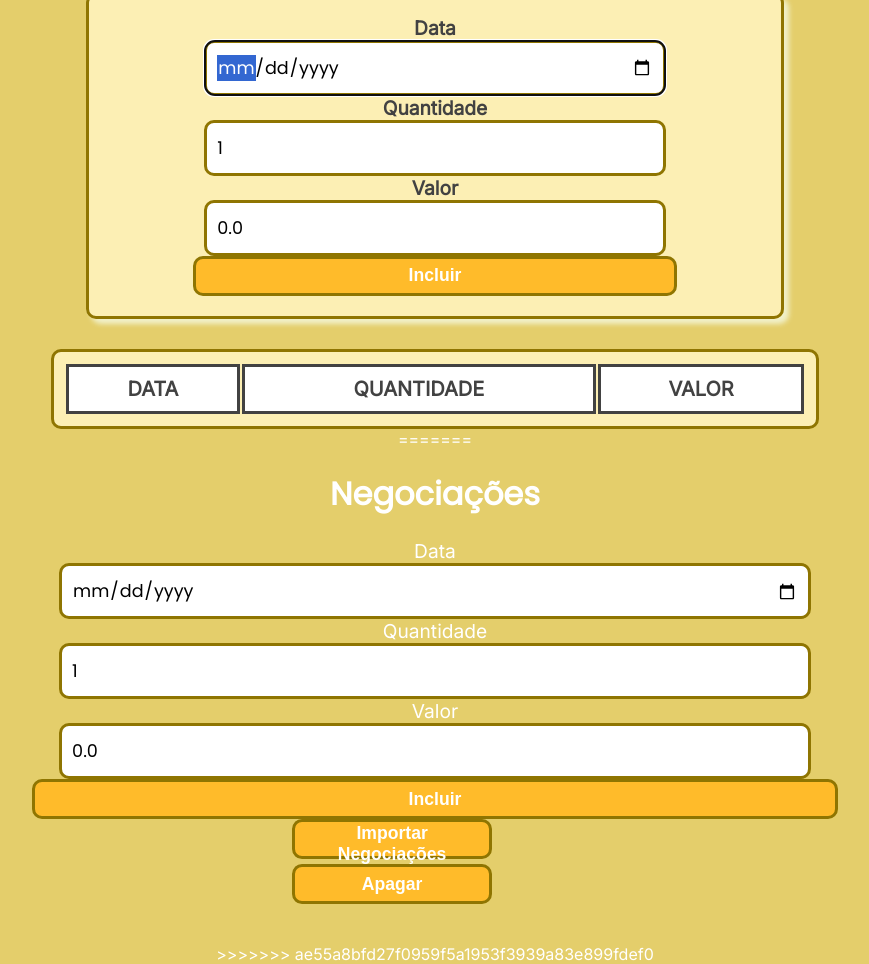
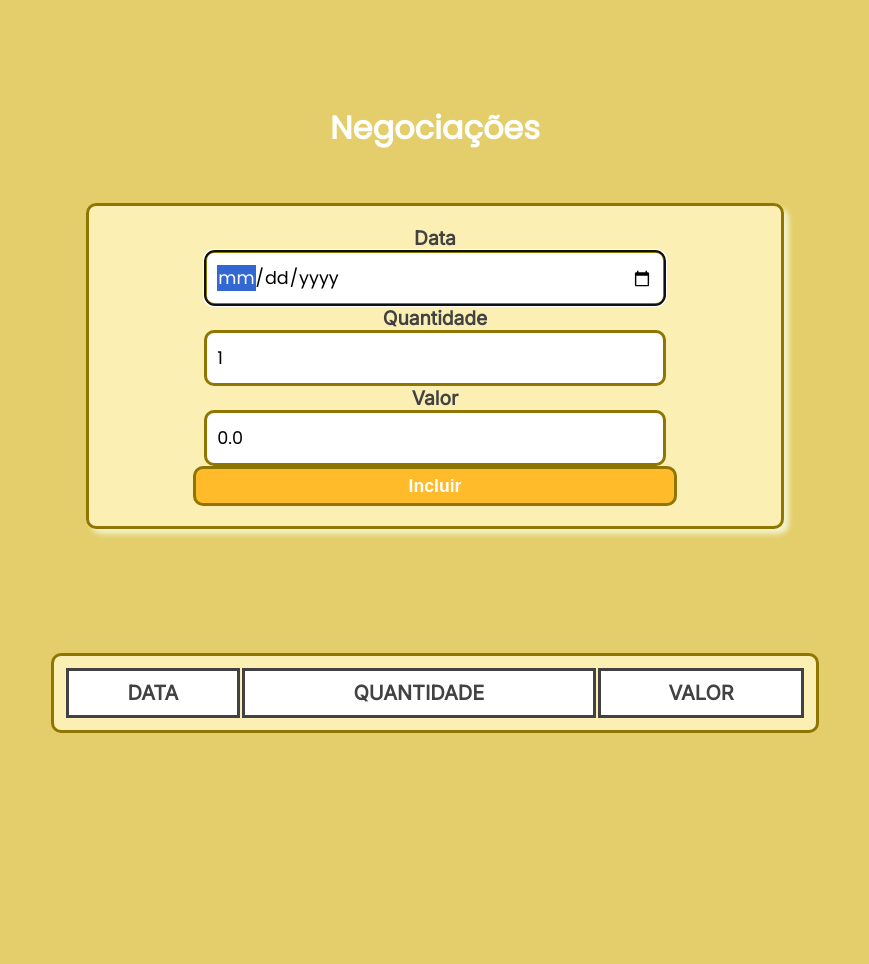
Before and after one commit to JoaoIto/BusinessFrame, a website built with Vite: page index.html in a window 1280 px wide. Shown: the whole page, without its empty margins (213-1082 px from the left). After the commit the page ends 816 px from the top, so only its background shows below. Built offline with nearby package versions, Linux system fonts and the light colour scheme; files whose address does not match are found by name.

Commit message:
commit and fix errors

```diff
--- a/index.html
+++ b/index.html
@@ -1,5 +1,5 @@
 <!DOCTYPE html>
-<<<<<<< HEAD
+
 <html lang="en">
 
 <head>
@@ -48,61 +48,5 @@
   </section>
   <script type="module" src="./src/app/app.ts"></script>
 </body>
-
-=======
-<html>
+</html>
 <head>
-    <meta charset="UTF-8">
-    <title>Negociações</title>
-    <link rel="stylesheet" href="css/bootstrap.css">
-    <link rel="stylesheet" href="css/bootstrap-theme.css">
-
-</head>
-<body class="container">
-
-    <h1 class="text-center">Negociações</h1>
-
-    <form class="form" onsubmit="negociacaoController.adiciona(event)">
-
-        <div class="form-group">
-            <label for="data">Data</label>
-            <input type="date" id="data" class="form-control" required autofocus/>
-        </div>
-
-        <div class="form-group">
-            <label for="quantidade">Quantidade</label>
-            <input type="number" min="1" step="1" id="quantidade" class="form-control" value="1" required/>
-        </div>
-
-        <div class="form-group">
-            <label for="valor">Valor</label>
-            <input id="valor" type="number" class="form-control"  min="0.01" step="0.01" value="0.0" required />
-        </div>
-
-        <button class="btn btn-primary" type="submit">Incluir</button>
-    </form>
-
-    <div class="text-center">
-        <button class="btn btn-primary text-center" type="button">
-            Importar Negociações
-        </button>
-        <button class="btn btn-primary text-center" type="button">
-            Apagar
-        </button>
-    </div>
-    <br>
-    <br>
-
-    <div id="negociacoesView"></div>
-    <script src="js/app/models/Negociacao.js"></script>
-    <script src="js/app/controllers/NegociacaoController.js"></script>
-    <script src="js/app/helpers/DateHelper.js"></script>
-    <script src="js/app/models/ListaNegociacoes.js"></script>
-    <script src="js/app/views/NegociacoesView .js"></script>
-    <script src="js/app/models/Mensagem.js"></script>
-    <script>
-        let negociacaoController = new NegociacaoController();
-    </script>
-</body>
->>>>>>> ae55a8bfd27f0959f5a1953f3939a83e899fdef0
-</html>
```
